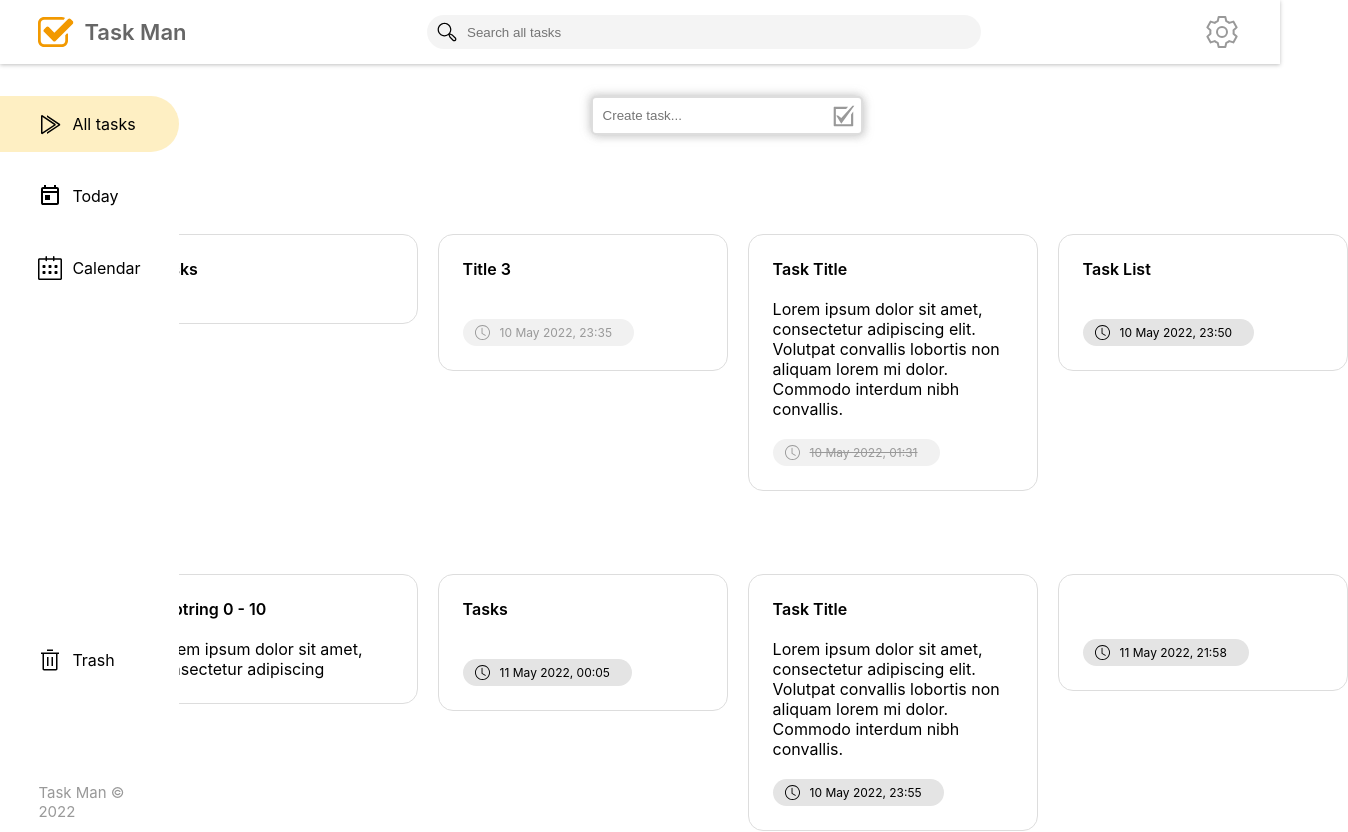
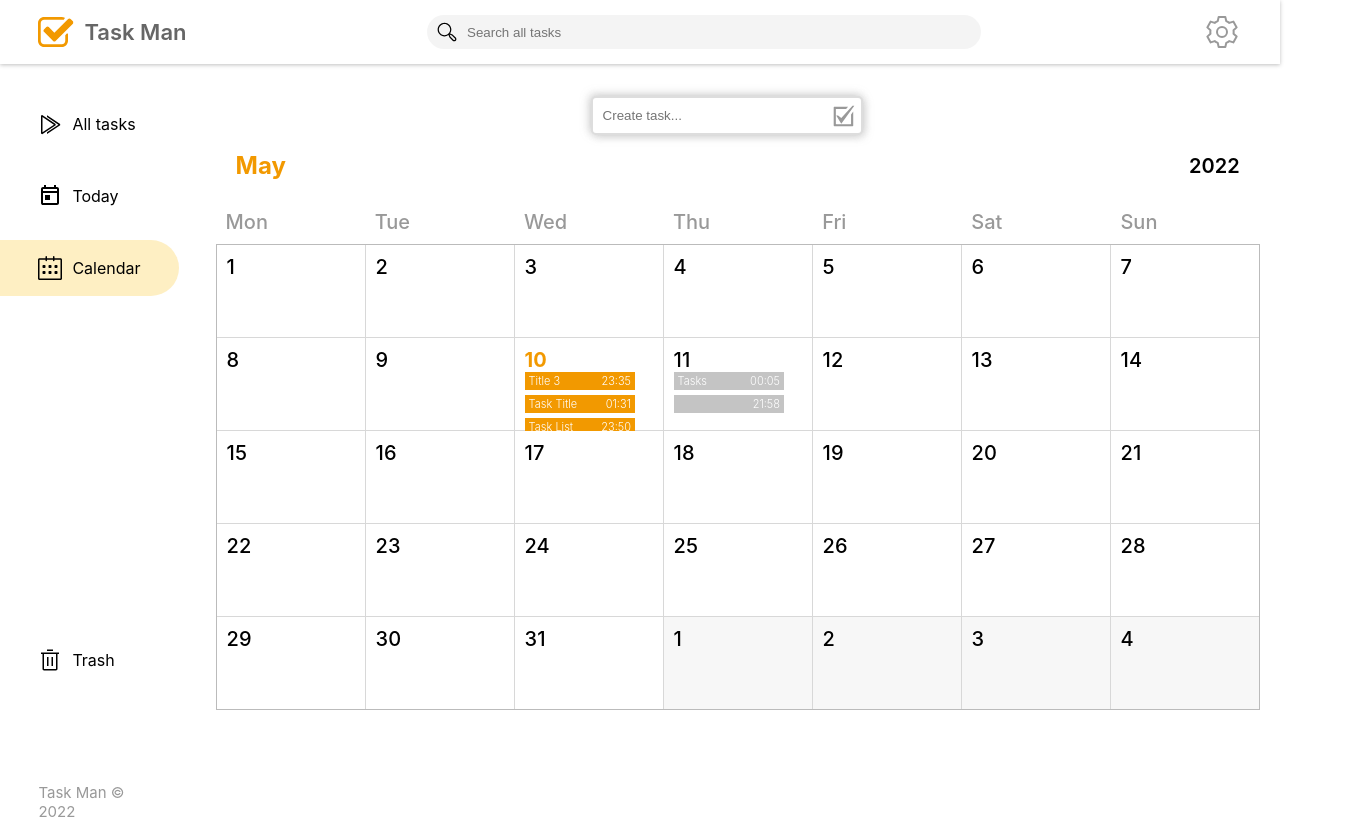
Before and after one commit to pcf26536/taskman, an Angular app: page / in a window 1280 px wide. Shown: the top 832 px of the page, 1348 px wide, since content can reach past the window. After the commit the page ends 800 px from the top, so only its background shows below. Built offline with nearby package versions, Linux system fonts and the light colour scheme.

Commit message:
update calendar view and logic

```diff
--- a/src/app/calendar-view/calendar-view.component.html
+++ b/src/app/calendar-view/calendar-view.component.html
@@ -1,13 +1,22 @@
-<div id="calender-view">
+<div id="calendar-view">
     <div id="header-row">
-        <div>{{ calendarService.longMonthName }}</div>
-        <div>{{ calendarService.currentYear }}</div>
+        <div id="month">{{ calendarService.longMonthName }}</div>
+        <div id="year">{{ calendarService.currentYear }}</div>
     </div>
-    <div id="days-row">
-        <div *ngFor="let day of calendarService.shorWeekDays">
+    <div id="days-row" class="cells">
+        <div *ngFor="let day of calendarService.shorWeekDays" class="cell">
             {{ day }}
         </div>
     </div>
-    <div id="dates-grid">
+    <div id="dates-grid" class="cells">
+        <div *ngFor="let day of calendarService.days" class="cell dates" [class.not-current]="!day.isCurrentMonth" [class.today]="calendarService.currentDate == day.dayOfMonth">
+            {{ day.dayOfMonth }}
+            <ng-container *ngFor="let task of reminder" >
+                <div *ngIf="dateMatch(day.date, task.reminder)" class="task-preview" (click)="modalService.viewOrEditModal(task)">
+                    <div>{{ task.title }}</div>
+                    <div>{{ calendarService.reminderTimeString(task.reminder) }}</div>
+                </div>
+            </ng-container>
+        </div>
     </div>
 </div>
--- a/src/app/calendar-view/calendar-view.component.scss
+++ b/src/app/calendar-view/calendar-view.component.scss
@@ -0,0 +1,77 @@
+#calendar-view {
+    font-size: 20px;
+    font-weight: 500;
+}
+
+%flex {
+    display: flex;
+    align-items: center;
+    justify-content: space-between;
+}
+
+#header-row {
+    @extend %flex;
+    padding: 0 1em 1em;
+
+    #month {
+        color: #F29900;
+        font-size: 24px;
+        font-weight: 700;
+    }
+
+    #year {
+    font-weight: 600;
+    }
+}
+
+#days-row {
+    color: #999999;
+}
+
+.cells {
+    display: grid;
+    align-items: center;
+    grid-template-columns: repeat(7, 1fr);
+}
+
+.dates {
+    // correct task preview overflow
+    height: 9vh;
+    width: 10vw;
+    background-color: #ffffff;
+}
+
+#dates-grid {
+    border: 1px solid rgba(102, 102, 102, 0.25);
+    background-color: rgba(102, 102, 102, 0.25);
+    gap: 1px;
+}
+
+.cell {
+    padding: .5em;
+}
+
+.not-current {
+    background: rgba(255, 255, 255, 0.8);
+}
+
+.today {
+    color: #F29900;
+    font-weight: 700;
+
+    .task-preview {
+        background-color: #F29900;
+    }
+}
+
+.task-preview {
+    color: #ffffff;
+    @extend %flex;
+    width: 8vw;
+    font-weight: 300;
+    font-size: 11px;
+    background-color: #C4C4C4;
+    padding: 2px 4px;
+    margin-bottom: 5px;
+    cursor: pointer;
+}
--- a/src/app/calendar-view/calendar-view.component.ts
+++ b/src/app/calendar-view/calendar-view.component.ts
@@ -1,5 +1,7 @@
-import { Component, OnInit } from '@angular/core';
+import { Component, OnInit, Input } from '@angular/core';
 import { CalendarService } from 'src/shared/calendar.service';
+import { Node } from 'src/shared/node.model';
+import { ModalService } from 'src/shared/modal.service';
 
 @Component({
   selector: 'app-calendar-view',
@@ -7,10 +9,23 @@ import { CalendarService } from 'src/shared/calendar.service';
   styleUrls: ['./calendar-view.component.scss']
 })
 export class CalendarViewComponent implements OnInit {
+  @Input() all: Node[] = [];
 
-  constructor(public calendarService: CalendarService) { }
+  reminder: Node[] = []
+
+  constructor(public calendarService: CalendarService, public modalService: ModalService) { }
 
   ngOnInit(): void {
+    this.all.forEach(task => {
+      if(task.reminder) {
+          this.reminder.push(task);
+          console.log(new Date(task.reminder + 86400000).toISOString().split('T')[0])
+      }
+    });
+  }
+
+  dateMatch(date: string, reminder: number) {
+    return (new Date(reminder + 86400000)).toISOString().split('T')[0] == date;
   }
 
 }
--- a/src/app/task-view/task-view.component.html
+++ b/src/app/task-view/task-view.component.html
@@ -20,5 +20,5 @@
     <div id="search-results" class="tasks-row" *ngIf="searchResults">
         <app-task-card *ngFor="let match of (matches$ | async)" [task]="match"></app-task-card>
     </div>
-    <app-calendar-view *ngIf="calenderView"></app-calendar-view>
+    <app-calendar-view *ngIf="calenderView" [all]="all"></app-calendar-view>
 </div>
--- a/src/shared/calendar.service.ts
+++ b/src/shared/calendar.service.ts
@@ -20,7 +20,14 @@ export class CalendarService {
   // reminder date string format
   reminderDateTimeString(reminder: number) {
     let date = new Date(reminder);
-    return date.toLocaleDateString(locale, { day: 'numeric', month: 'long', year: 'numeric' }) + ', ' + date.toLocaleTimeString(locale, { hour: '2-digit', minute: '2-digit' });
+    return date.toLocaleDateString(
+      locale,
+      { day: 'numeric', month: 'long', year: 'numeric' }) + ', ' + date.toLocaleTimeString(locale, { hour: '2-digit', minute: '2-digit' }
+    );
+  }
+
+  reminderTimeString(reminder: number) {
+    return (new Date(reminder)).toLocaleTimeString(locale, { hour: '2-digit', minute: '2-digit' });
   }
 
   reminderPassed(reminder: number) {
@@ -36,7 +43,7 @@ export class CalendarService {
 
   getShortWeekDays()
   {
-      var baseDate = new Date(Date.UTC(2022, 4, 8)) // Sunday 8th May 2022
+      var baseDate = new Date(Date.UTC(2022, 4, 9)) // Monday 9th May 2022
       var weekDays = [];
       for(let i = 0; i < 7; i++)
       {
@@ -58,14 +65,15 @@ export class CalendarService {
 
   //public currentMonthDays = this.getDaysInMonth(this.currentMonthNumber);
 
-  public previousMonthDays = this.getDaysInMonth(this.currentMonthNumber - 1);
+  //public previousMonthDays = this.getDaysInMonth(this.currentMonthNumber - 1);
 
-  public nextMonthDays = this.getDaysInMonth(this.currentMonthNumber + 1);
+  //public nextMonthDays = this.getDaysInMonth(this.currentMonthNumber + 1);
 
   createDaysForCurrentMonth() {
+    console.log(this.currentMonthNumber);
     return [...Array(this.getDaysInMonth(this.currentMonthNumber))].map((day, index) => {
       return {
-        date: (new Date(`${this.currentYear}-${this.currentMonthNumber}-${index + 1}`)).toISOString().split('T')[0],
+        date: new Date(this.currentYear, this.currentMonthNumber, index + 2).toISOString().split('T')[0],
         dayOfMonth: index + 1,
         isCurrentMonth: true
       };
@@ -79,30 +87,68 @@ export class CalendarService {
     return new Date(date).getDay();
   }
 
+  subtractMonths(numOfMonths: number, date = new Date()) {
+    date.setMonth(date.getMonth() - numOfMonths);
+
+    return date;
+  }
+
+  addMonths(numOfMonths: number, date = new Date()) {
+    date.setMonth(date.getMonth() + numOfMonths);
+
+    return date;
+  }
+
   createDaysForPreviousMonth() {
     const firstDayOfTheMonthWeekday = this.getWeekday(this.currentMonthDays[0].date);
+    console.log(firstDayOfTheMonthWeekday);
 
-    const previousMonth = new Date(`${this.currentYear}-${this.getDaysInMonth(this.currentMonthNumber - 1)}-01`);
+    const previousMonth = this.subtractMonths(1, new Date(this.currentMonthDays[0].date));
 
     // Cover first day of the month being sunday (firstDayOfTheMonthWeekday === 0)
-    const visibleNumberOfDaysFromPreviousMonth = firstDayOfTheMonthWeekday
-      ? firstDayOfTheMonthWeekday - 1
-      : 6;
+    const visibleNumberOfDaysFromPreviousMonth = firstDayOfTheMonthWeekday ? firstDayOfTheMonthWeekday - 1 : 6;
+
+    let d =  new Date(this.currentMonthDays[0].date);
+    d.setDate(d.getDate() - visibleNumberOfDaysFromPreviousMonth);
+    const previousMonthLastMondayDayOfMonth = parseInt(d.toISOString().split('-')[2].substring(0,2));
 
 
-    const previousMonthLastMondayDayOfMonth = new Date(this.currentMonthDays[0].date.substring(0,7) + `${parseInt(this.currentMonthDays[0].date.substring(8,9)) - visibleNumberOfDaysFromPreviousMonth}`).getDate();
-
     return [...Array(visibleNumberOfDaysFromPreviousMonth)].map((day, index) => {
+      //console.log(new Date(previousMonth.getFullYear(), previousMonth.getMonth(), previousMonthLastMondayDayOfMonth + index + 1).toISOString().split('T')[0]);
+      //console.log((new Date(`${previousMonth.getFullYear()}-${previousMonth.getMonth() + 1}-${previousMonthLastMondayDayOfMonth + index + 1}`)).toISOString().split('T')[0]);
       return {
-        date: new Date(
-          `${previousMonth.getFullYear()}-${previousMonth.getMonth() + 1}-${
-            previousMonthLastMondayDayOfMonth + index
-          }`
-        ).toISOString().split('T')[0],
+        date: new Date(previousMonth.getFullYear(), previousMonth.getMonth(), previousMonthLastMondayDayOfMonth + index + 1).toISOString().split('T')[0],
         dayOfMonth: previousMonthLastMondayDayOfMonth + index,
         isCurrentMonth: false
       };
     });
   }
 
+  createDaysForNextMonth() {
+    //const lastDayOfTheMonthWeekday = this.getWeekday(
+    //  `${this.currentYear}-${this.currentMonthNumber}-${this.currentMonthDays.length}`
+    //);
+    const lastDayOfTheMonthWeekday = this.getWeekday(this.currentMonthDays[this.currentMonthDays.length-1].date);
+    console.log(lastDayOfTheMonthWeekday);
+
+    //const nextMonth = new Date(`${this.currentYear}-${this.getDaysInMonth(this.currentMonthNumber + 1)}-01`);
+    const nextMonth = this.addMonths(1, new Date(this.currentMonthDays[0].date));
+
+    const visibleNumberOfDaysFromNextMonth = lastDayOfTheMonthWeekday ? 7 - lastDayOfTheMonthWeekday : lastDayOfTheMonthWeekday;
+
+    return [...Array(visibleNumberOfDaysFromNextMonth)].map((day, index) => {
+      return {
+        date: new Date(nextMonth.getFullYear(), nextMonth.getMonth(), index + 2).toISOString().split('T')[0],
+        dayOfMonth: index + 1,
+        isCurrentMonth: false
+      };
+    });
+  }
+
+  private previousMonthDays: any = this.createDaysForPreviousMonth();
+
+  private nextMonthDays: any = this.createDaysForNextMonth();
+
+  public days = [...this.previousMonthDays, ...this.currentMonthDays, ...this.nextMonthDays];
+
 }
--- a/src/shared/modal.service.ts
+++ b/src/shared/modal.service.ts
@@ -4,6 +4,7 @@ import { taskTypes } from 'src/shared/data';
 import { modalToggleStates } from 'src/shared/data';
 import { modalTypes } from 'src/shared/data';
 import { TasksService } from '../shared/tasks.service';
+import { Node } from './node.model';
 
 @Injectable({
   providedIn: 'root'
@@ -99,4 +100,10 @@ export class ModalService {
 
   }
 
+  viewOrEditModal(task: Node) { // --- delete parameter, task already provided in input
+    this.tasksService.nextSelectedCard(task); // set selected task
+    let mode = task.trashed ? modalToggleStates.view : modalToggleStates.edit;
+    this.toggleModal(modalTypes.task, mode); // show modal
+  }
+
 }
--- a/src/shared/navigation.service.ts
+++ b/src/shared/navigation.service.ts
@@ -7,13 +7,13 @@ import { BehaviorSubject } from "rxjs";
 export class NavigationService {
 
   // views
-  private allTasks = new BehaviorSubject(true);
+  private allTasks = new BehaviorSubject(false);
   sharedAllTasks = this.allTasks.asObservable();
 
   private todayView = new BehaviorSubject(false);
   sharedTodayView = this.todayView.asObservable();
 
-  private calenderView = new BehaviorSubject(false);
+  private calenderView = new BehaviorSubject(true);
   sharedCalenderView = this.calenderView.asObservable();
 
   private trashView = new BehaviorSubject(false);
```
